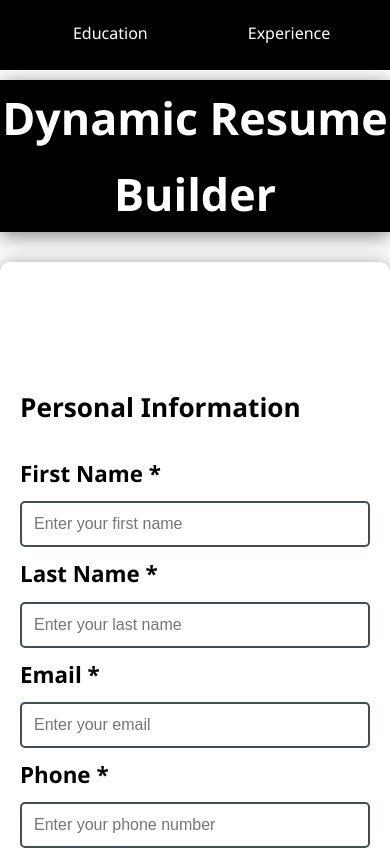
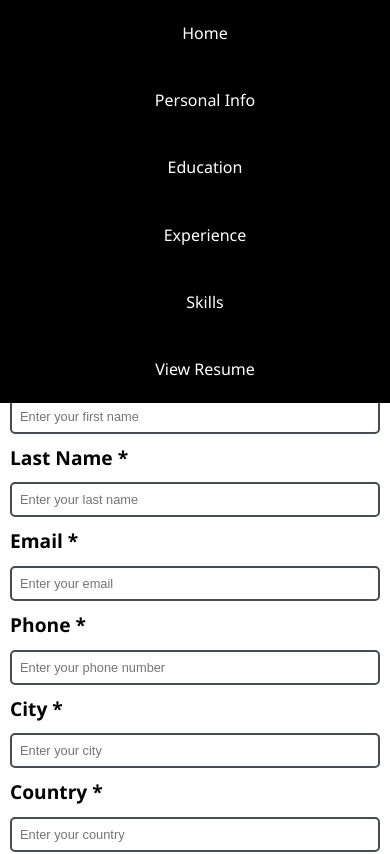
Before and after one commit to konain611/dynamic-resume-builder, a Next.js app: page / in a window 390 px wide. Shown: the top 854 px of the page. Built offline with nearby package versions, Linux system fonts and the light colour scheme.

Commit message:
Update globals.css

```diff
--- a/src/app/globals.css
+++ b/src/app/globals.css
@@ -81,18 +81,25 @@ hr {
   text-align: center;
   display: flex;
   justify-content: center;
+  flex-wrap: wrap;
+  gap: 20px;
 }
 
 .navbar a {
   color: #ffffff;
   text-decoration: none;
-  padding: 10px 100px;
+  padding: 10px 20px;
   display: inline-block;
+  text-align: center;
 }
 
 .navbar a:hover {
   background-color: #ffffff;
   color: #000000;
+}
+
+.navbar a:focus {
+  outline: none;
 }
 
 /* Container */
@@ -105,6 +112,8 @@ hr {
   border-radius: 10px;
   box-shadow: 0 4px 20px rgba(0, 0, 0, 0.5);
   display: grid;
+  grid-template-columns: 1fr;
+  gap: 20px;
 }
 
 .title {
@@ -218,6 +227,7 @@ button:active,
   font-weight: bold;
   cursor: pointer;
   transition: background-color 0.15s ease;
+  width: 100%;
 }
 
 /* Generated CV Styles */
@@ -263,6 +273,7 @@ button:active,
   display: flex;
   margin-top: 30px;
   gap: 25px;
+  flex-direction: column;
 }
 
 .cv-left {
@@ -356,6 +367,39 @@ button:active,
 
 /* Media Queries for Responsiveness */
 @media (max-width: 768px) {
+  /* Navbar */
+  .navbar {
+    flex-direction: column;
+    height: auto;
+    padding: 10px;
+  }
+
+  .navbar a {
+    padding: 10px 20px;
+  }
+
+  /* Container */
+  .container {
+    max-width: 100%;
+    padding: 10px;
+  }
+
+  .title {
+    font-size: 2.2rem;
+    margin-top: 50px;
+  }
+
+  .form-group {
+    font-size: 1.2rem;
+  }
+
+  .form-group input,
+  .form-group textarea {
+    font-size: 0.9rem;
+    padding: 10px;
+  }
+
+  /* CV content */
   .cv-content {
     flex-direction: column;
   }
@@ -365,8 +409,40 @@ button:active,
     width: 100%;
   }
 
-  .navbar a {
-    padding: 10px 50px;
+  /* Buttons */
+  .button-container {
+    margin-top: 10px;
+  }
+
+  .gen-cv-btn {
+    width: 100%;
+    padding: 12px 24px;
+  }
+}
+
+@media (max-width: 480px) {
+  .form-group label {
+    font-size: 1.2rem;
+  }
+
+  .form-group input,
+  .form-group textarea {
+    font-size: 0.8rem;
+    padding: 8px;
+  }
+
+  .cv-left,
+  .cv-right {
+    padding: 15px;
+  }
+
+  .cv-left .section-title,
+  .cv-right .section-title {
+    font-size: 1.3rem;
+  }
+
+  .cv-content {
+    margin-top: 20px;
   }
 }
 
```
